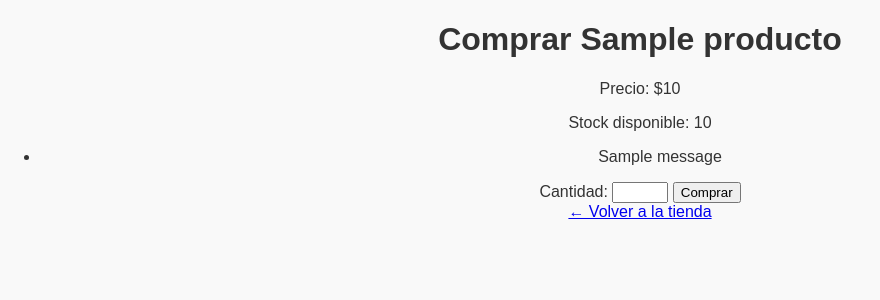
After one commit to Smellerbe01/SQL, a Flask app: template tienda-sql/app/templates/comprar.html in a window 1280 px wide. The commit adds this page. Shown: the top 300 px of the page, without its empty margins (0-880 px from the left). Run offline with Flask 3, Linux system fonts and the light colour scheme; the template is opened without the code that fills it: most values are stand-ins (such as "Sample title", 1, 10 or a date in 2020); one stand-in notice (Sample message) is shown; parts of the project's set-up code (start-up, migrations or seed data) failed here and were passed over.

```diff
--- a/tienda-sql/app/routes.py
+++ b/tienda-sql/app/routes.py
@@ -78,3 +78,7 @@ def remove_from_cart(producto_id):
 def clear_cart():
     session.pop("cart", None)
     return redirect(url_for("routes.cart"))
+
+#--------------------------
+# compra directa
+#--------------------------
--- /dev/null
+++ b/tienda-sql/app/templates/comprar.html
@@ -0,0 +1,34 @@
+<!DOCTYPE html>
+<html>
+<head>
+  <meta charset="utf-8">
+  <title>Comprar {{ producto["nombre"] }}</title>
+  <link rel="stylesheet" href="/static/style.css">
+</head>
+<body>
+  <h1>Comprar {{ producto["nombre"] }}</h1>
+
+  <p>Precio: ${{ producto["precio"] }}</p>
+  <p>Stock disponible: {{ producto["stock"] }}</p>
+
+  <!-- Mensajes de error -->
+  {% with messages = get_flashed_messages(with_categories=true) %}
+    {% if messages %}
+      <ul class="mensajes">
+        {% for category, message in messages %}
+          <li class="{{ category }}">{{ message }}</li>
+        {% endfor %}
+      </ul>
+    {% endif %}
+  {% endwith %}
+
+  <!-- Formulario de compra -->
+  <form method="POST">
+    <label for="cantidad">Cantidad:</label>
+    <input type="number" id="cantidad" name="cantidad" min="1" max="{{ producto['stock'] }}" required>
+    <button type="submit">Comprar</button>
+  </form>
+
+  <a class="volver" href="/">← Volver a la tienda</a>
+</body>
+</html>
--- a/tienda-sql/app/templates/index.html
+++ b/tienda-sql/app/templates/index.html
@@ -19,6 +19,7 @@
       <h2>{{ producto['nombre'] }}</h2>
       <p>{{ producto['descripcion'] }}</p>
       <p><strong>${{ producto['precio'] }}</strong></p>
+
       <button>Comprar</button>
       <button>Agregar al carrito</button>
     </div>
```
Also changed, not shown: tienda-sql/app/templates/cart.html (+10 -20 lines).
